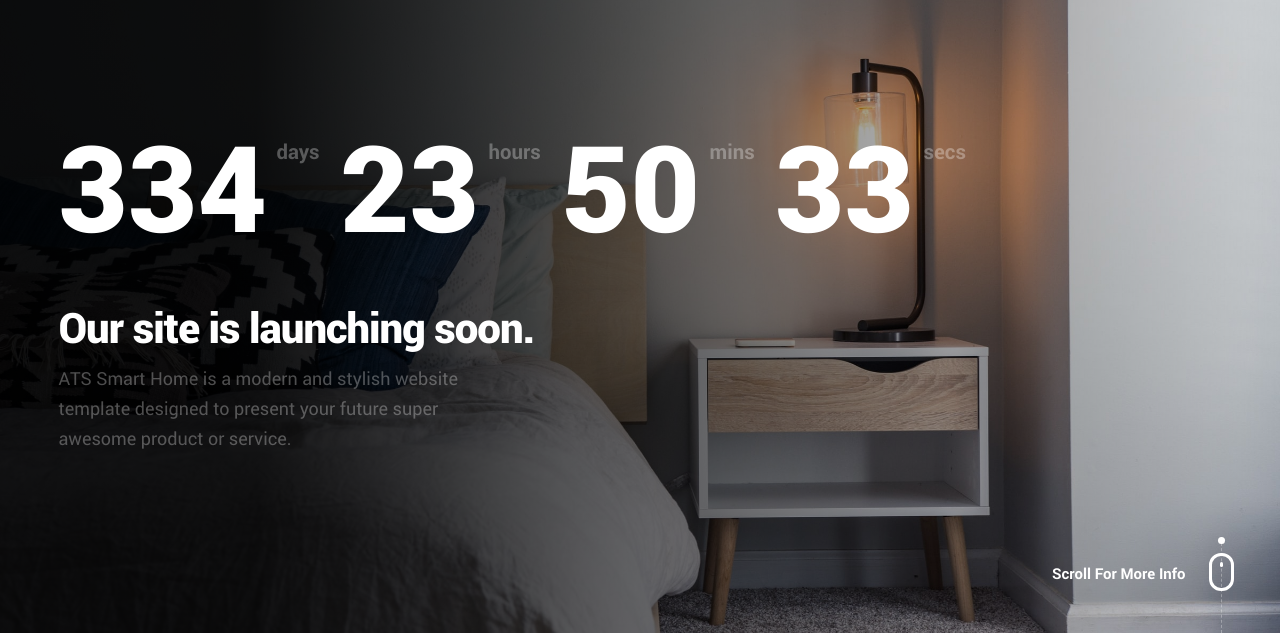
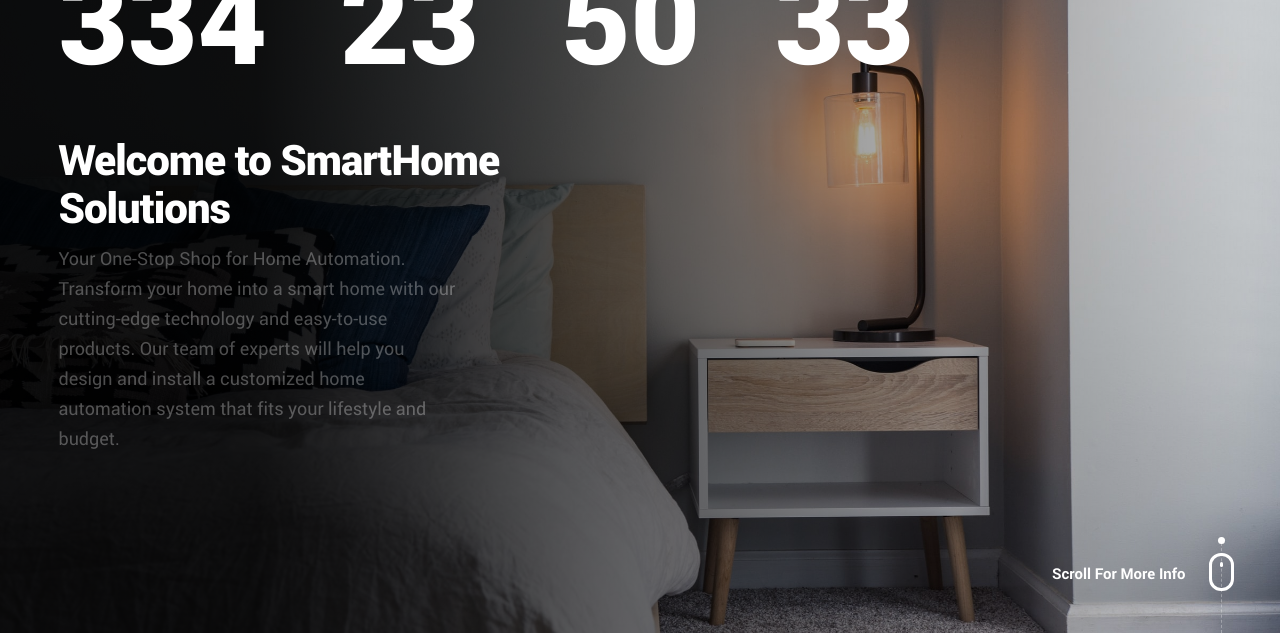
Before and after one commit to atshome/atshome.github.io, a plain HTML site: page index.html in a window 1280 px wide. Shown: the part 167-800 px from the top of the page. Drawn offline with Linux system fonts and the light colour scheme; files whose address does not match are found by name.

Commit message:
Update index.html

```diff
--- a/index.html
+++ b/index.html
@@ -80,10 +80,11 @@
 		   			</div>
 
 			  			<div class="bottom-text">
-			  				<h1>Our site is launching soon.</h1>
+			  				<h1>Welcome to SmartHome Solutions</h1>
 				  			<p>
-							ATS Smart Home is a modern and stylish website template designed to present
-							your future super awesome product or service.
+							 Your One-Stop Shop for Home Automation.
+							 Transform your home into a smart home with our cutting-edge technology and easy-to-use products.
+							 Our team of experts will help you design and install a customized home automation system that fits your lifestyle and budget.
 				  			</p>
 			  			</div>
 
```
